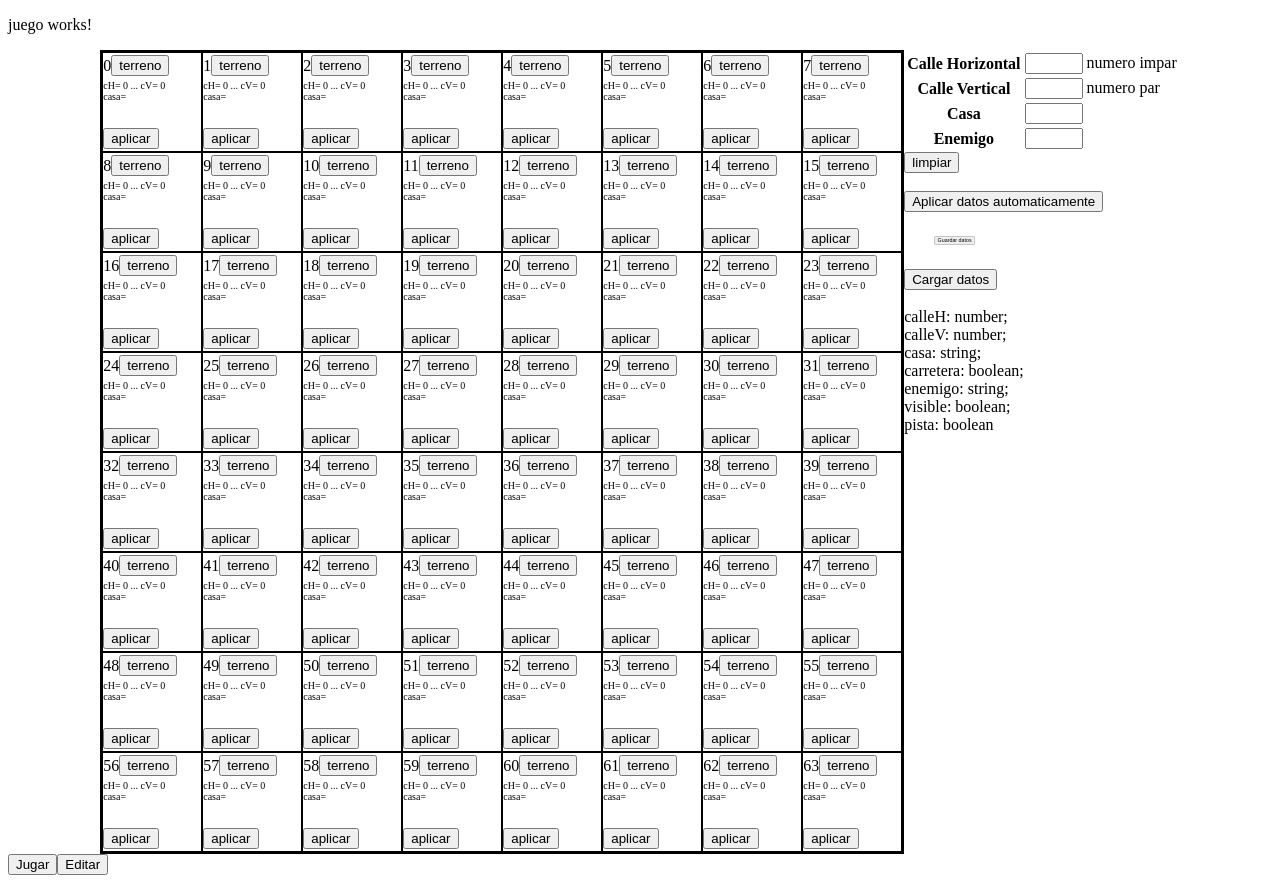
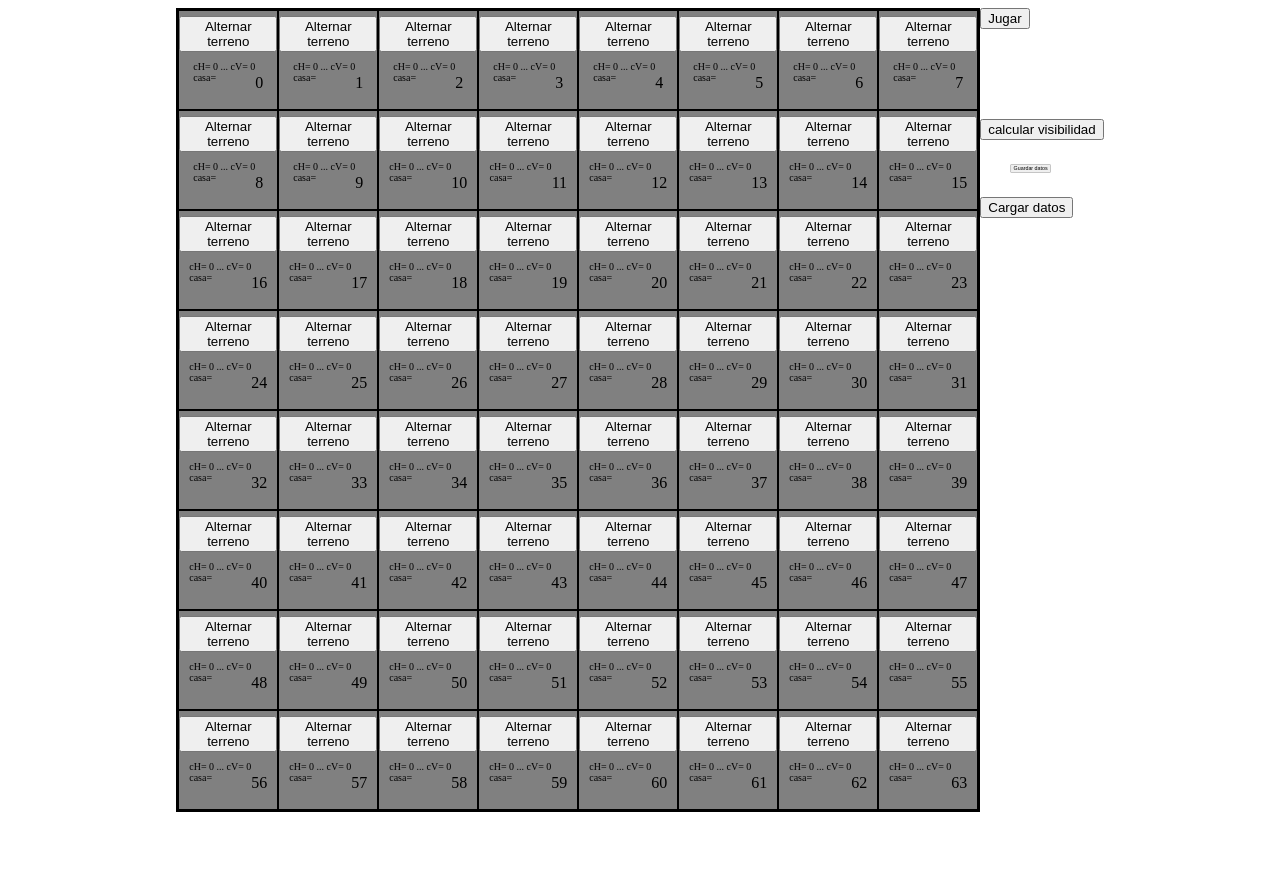
Before and after one commit to CarlosCaNav/Aplicacion_juegoMesa, an Angular app: page / in a window 1280 px wide. After the commit the page ends 820 px from the top, so only its background shows below. Built offline with nearby package versions, Linux system fonts and the light colour scheme.

Commit message:
creador de terrenos y trazador de rutas completo

```diff
--- a/src/app/datos.service.ts
+++ b/src/app/datos.service.ts
@@ -15,7 +15,7 @@ export class DatosService {
       id: 1, // numero de la loseta
       calleH: 1, // numero de la calle horizontal impar
       calleV: 2, // numero de la calle vertical par
-      casa: 'A', // nombre de la casa en letra mayuscula
+      casa: '', // nombre de la casa en letra
       carretera: true, // loseta de carretera o casa
       enemigo: 'Ninguno', // si hay enemigo en la loseta y su nombre
       visible: false, // si la loseta esta visible
--- a/src/app/juego/juego.component.css
+++ b/src/app/juego/juego.component.css
@@ -18,4 +18,5 @@
     width: calc(100% / 8 - 2px);
     height: calc(100% / 8 - 2px);
     align-items: center;
+    justify-content: center;
 }
--- a/src/app/juego/juego.component.html
+++ b/src/app/juego/juego.component.html
@@ -1,5 +1,3 @@
-<p>juego works!</p>
-
 <div class="todo">
   <div class="mapa">
     <div
@@ -7,13 +5,12 @@
       *ngFor="let mapa of datoservice.mapaActual"
       [ngStyle]="
         mapa.visible
-          ? { 'background-color': mapa.carretera ? 'orange' : 'grey' }
+          ? { 'background-color': mapa.carretera ? 'grey' : 'orange' }
           : { 'background-color': 'white' }
       "
     >
-      {{ mapa.id }}
       <button (click)="alternarTipo(mapa.id)" *ngIf="this.datoservice.editar">
-        terreno
+       Alternar terreno
       </button>
       <div *ngIf="this.datoservice.editar" style="font-size: 10px">
         <span>cH= {{ mapa.calleH }} ... cV= {{ mapa.calleV }}</span
@@ -24,9 +21,12 @@
         <span *ngIf="mapa.enemigo != ''">{{ mapa.enemigo }}</span
         ><br />
       </div>
+
+
+      <span>{{ mapa.id }}</span><!--
       <button (click)="aplicar(mapa.id)" *ngIf="this.datoservice.editar">
         aplicar
-      </button>
+      </button> -->
       <!-- <button (click)="alternarVisibilidad(mapa.id)" *ngIf="this.datoservice.editar">visible</button> -->
       <button
         (click)="despejar(mapa.id)"
@@ -42,7 +42,7 @@
     </form> -->
     </div>
   </div>
-  <div>
+  <div><!--
     <form [formGroup]="parametrosLoseta">
       <table>
         <tr>
@@ -81,19 +81,22 @@
     </form>
 
     <button (click)="limpiarForm()">limpiar</button><br /><br />
+ -->
+<button *ngIf="!this.datoservice.editar" (click)="editar()">Editar</button>
+<button *ngIf="this.datoservice.editar" (click)="editar()">Jugar</button><br /><br /><br /><br /><br /><br />
 
-    <button (click)="aplicarAutomaticamente()">Aplicar datos automaticamente</button><br /><br />
+    <button (click)="aplicarAutomaticamente()">calcular visibilidad</button><br /><br />
 
     <button (click)="guardarDatos()" style="scale: 0.4;">Guardar datos</button><br /><br />
     <button (click)="cargarDatos()">Cargar datos</button><br /><br />
+
+    <!--
     calleH: number;<br />
     calleV: number;<br />
     casa: string;<br />
     carretera: boolean;<br />
     enemigo: string;<br />
     visible: boolean;<br />
-    pista: boolean<br />
+    pista: boolean<br /> -->
   </div>
 </div>
-<button (click)="jugar()">Jugar</button>
-<button (click)="editar()">Editar</button>
--- a/src/app/juego/juego.component.ts
+++ b/src/app/juego/juego.component.ts
@@ -42,9 +42,9 @@ export class JuegoComponent {
         calleH: 0,
         calleV: 0,
         casa: '',
-        carretera: false,
+        carretera: true,
         enemigo: '',
-        visible: false,
+        visible: true,
         pista: false,
       });
     }
@@ -58,7 +58,7 @@ export class JuegoComponent {
     this.datoservice.mapaActual[id].visible =
       !this.datoservice.mapaActual[id].visible;
   }
-
+/*
   jugar() {
     for (var i = 0; i <= this.datoservice.numeroLosetas; ++i) {
       if (this.datoservice.mapaActual[63].visible)
@@ -67,7 +67,7 @@ export class JuegoComponent {
         this.datoservice.mapaActual[i].visible = true;
       }
     }
-  }
+  } */
   editar() {
     this.datoservice.editar = !this.datoservice.editar;
 
@@ -97,10 +97,46 @@ export class JuegoComponent {
   }
 
   aplicarAutomaticamente() {
+    const descarteHorizontal = [0, 8, 16, 24, 32, 40, 48, 56, 64];
     var horizontal: number = 1;
-    const descarteHorizontal = [8, 16, 24, 32, 40, 48, 56];
     var vertical: number = 2;
+    var casa: number = 0;
+    var provisional: string = '';
 
+    //comprobamos horizontalmente si es edificio. Si lo es le aplicamos la C y un número
+    // y comprobamos la siguiente. Si es también edificio se repite el número, si no se cambia
+    for (var i = 0; i <= this.datoservice.numeroLosetas; ++i) {
+      if (this.datoservice.mapaActual[i].carretera == false) {
+        this.datoservice.mapaActual[i].casa = 'c' + casa;
+      } else {
+        casa += 1;
+      }
+    }
+    //prepara las contiguas verticales
+    for (var i = 0; i <= 7; ++i) {
+      for (var j = 0; j <= 63; j += 8) {
+        if (
+          this.datoservice.mapaActual[j + i].casa != '' &&
+          provisional == ''
+        ) {
+          provisional = this.datoservice.mapaActual[j + i].casa;
+        } else if (
+          this.datoservice.mapaActual[j + i].casa != '' &&
+          provisional != ''
+        ) {
+          for (var k = 0; k < this.datoservice.numeroLosetas; ++k) {
+
+            if (this.datoservice.mapaActual[k].casa == this.datoservice.mapaActual[j + i].casa) {
+              this.datoservice.mapaActual[k].casa = provisional;
+            }
+          }
+        } else {
+          provisional = '';
+        }
+      }
+    }
+
+    // prepara las contiguas horizontales
     for (var i = 0; i <= this.datoservice.numeroLosetas; ++i) {
       if (this.datoservice.mapaActual[i].casa == '') {
         if (descarteHorizontal.includes(i)) {
@@ -111,6 +147,7 @@ export class JuegoComponent {
         horizontal += 2;
       }
     }
+    //prepara las contiguas verticales
     for (var i = 0; i <= 7; ++i) {
       vertical += 2;
       for (var j = 0; j <= 63; j += 8) {
@@ -124,32 +161,34 @@ export class JuegoComponent {
   despejar(id: number) {
     const calleH: number = this.datoservice.mapaActual[id].calleH;
     const calleV: number = this.datoservice.mapaActual[id].calleV;
-    const descarteHorizontal = [8, 16, 32, 40, 48, 56];
+    const descarteHorizontal = [0, 8, 16, 24, 32, 40, 48, 56, 64];
 
     for (var i = 0; i <= this.datoservice.numeroLosetas; ++i) {
+
       if (
         this.datoservice.mapaActual[i].calleH == calleH ||
         this.datoservice.mapaActual[i].calleV == calleV
       ) {
         this.datoservice.mapaActual[i].visible = true;
 
-        if (this.datoservice.mapaActual[i + 8].casa != '' && i + 8 <= 63) {
+        if (i + 8 <= 63 && this.datoservice.mapaActual[i + 8].casa != '') {
           this.datoservice.mapaActual[i + 8].visible = true;
         }
-        if (i >= 8 && this.datoservice.mapaActual[i - 8].casa != ''  ) {
+        if (i >= 8 && this.datoservice.mapaActual[i - 8].casa != '') {
           this.datoservice.mapaActual[i - 8].visible = true;
         }
 
-
         if (
-          this.datoservice.mapaActual[i + 1].casa != '' &&
-          !descarteHorizontal.includes(i - 1)
+          i < 63 &&
+          !descarteHorizontal.includes(i - 1) &&
+          this.datoservice.mapaActual[i + 1].casa != ''
         ) {
           this.datoservice.mapaActual[i + 1].visible = true;
         }
         if (
-          this.datoservice.mapaActual[i - 1].casa != '' &&
-          !descarteHorizontal.includes(i)
+          i > 0 &&
+          !descarteHorizontal.includes(i) &&
+          this.datoservice.mapaActual[i - 1].casa != ''
         ) {
           this.datoservice.mapaActual[i - 1].visible = true;
         }
```
